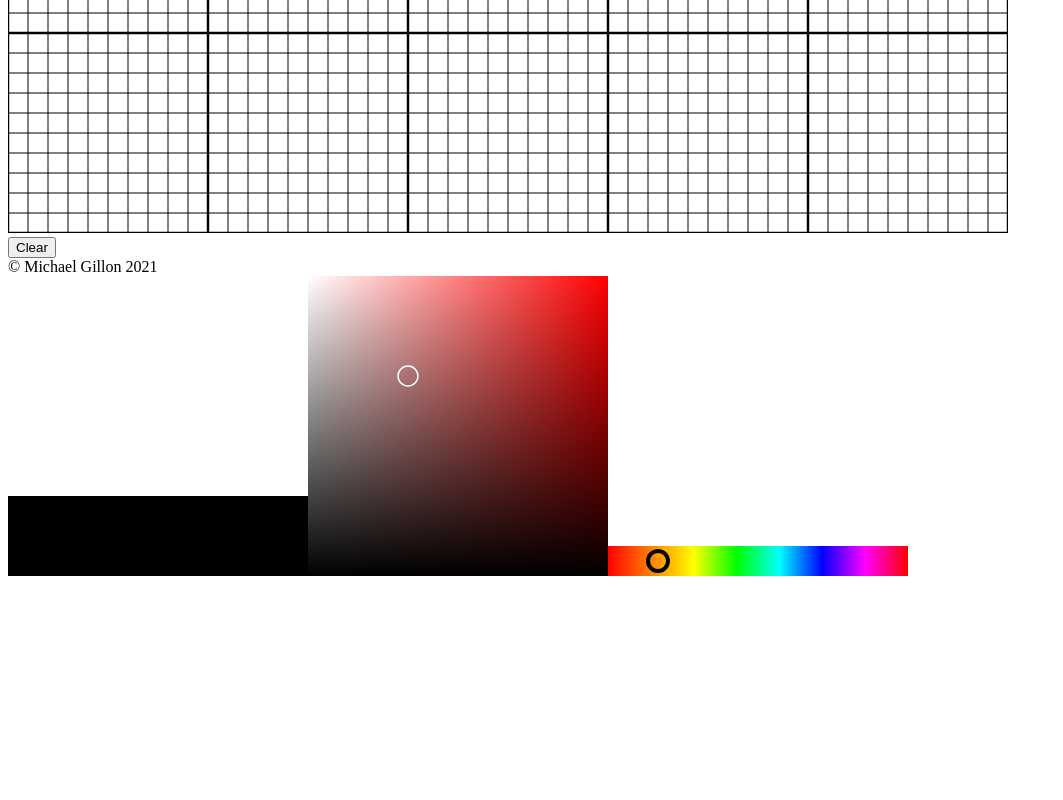
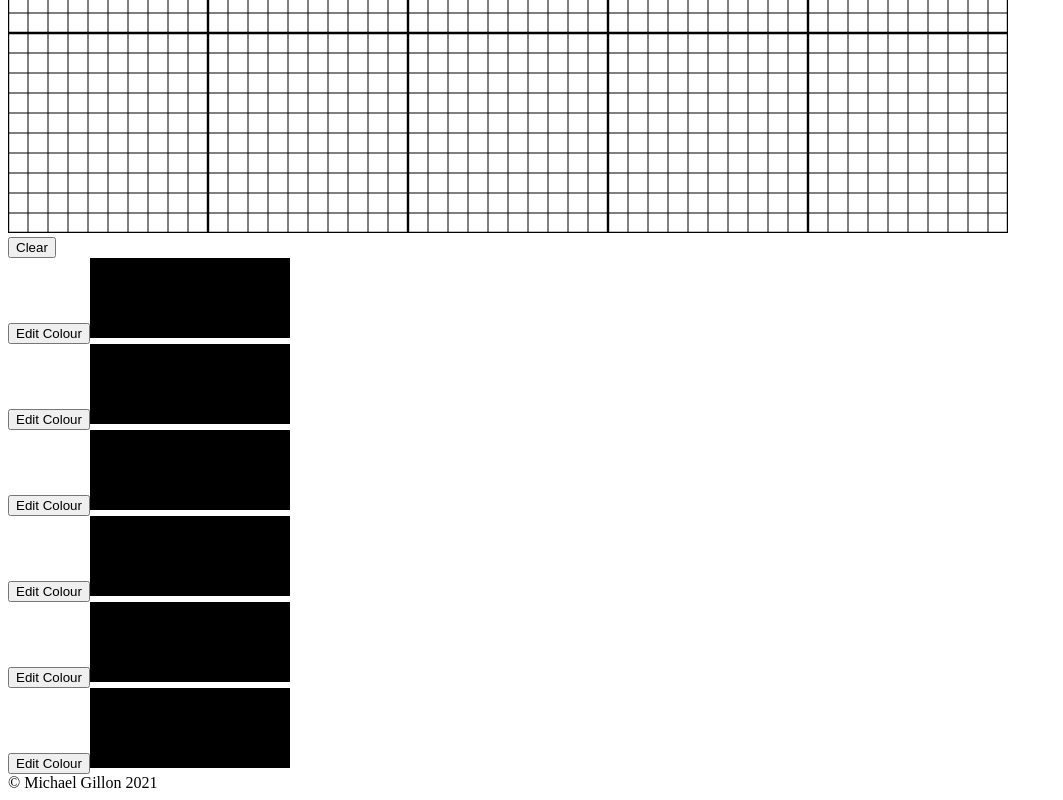
Before and after one commit to Michael115/Knittern, a Next.js app: page / in a window 1280 px wide. Shown: the part 793-1593 px from the top of the page, without its empty margins (0-1063 px from the left). Before the commit the page ends 1381 px from the top, so only its background shows below. Built offline with nearby package versions, Linux system fonts and the light colour scheme.

Commit message:
Mostly done color pickers and done basic tie into pattern

```diff
--- a/components/colorPicker.tsx
+++ b/components/colorPicker.tsx
@@ -1,8 +1,11 @@
-import React, { useEffect, useRef } from "react";
-import { Canvas, Point } from "../interfaces/interfaces";
-import { Portal } from "./portal";
+import React, { useCallback, useEffect, useRef, useState } from "react";
+import { ColorPickerParams, Point } from "../interfaces/interfaces";
 
-export const ColorPicker: React.FC<Canvas> = ({ width, height }) => {
+export const ColorPicker: React.FC<ColorPickerParams> = ({
+  width,
+  height,
+  onClick,
+}) => {
   const canvasRef = useRef<HTMLCanvasElement>(null);
   const chosenColorCanvasRef = useRef<HTMLCanvasElement>(null);
   const colorBarCanvasRef = useRef<HTMLCanvasElement>(null);
@@ -13,8 +16,19 @@ export const ColorPicker: React.FC<Canvas> = ({ width, height }) => {
   const colorbarColor = useRef<string>("rgba(255,0,0,1)");
   const chosenColor = useRef<string>("rgba(0,0,0,1)");
 
-  const chosenColorPosition = useRef<Point>({ x: 100, y: 100 });
+  const chosenColorPosition = useRef<Point>({ x: 150, y: 50 });
   const colorbarPosition = useRef<Point>({ x: 50, y: 0 });
+
+  const [open, setOpen] = useState<boolean>(false);
+
+  const close = useCallback(
+    (event: React.MouseEvent<HTMLDivElement, MouseEvent>) => {
+      if (event.target === event.currentTarget) {
+        setOpen(false);
+      }
+    },
+    []
+  );
 
   const adjustPointSpace = (canvas: HTMLCanvasElement, pt: Point): Point => {
     var rect = canvas!.getBoundingClientRect();
@@ -167,7 +181,7 @@ export const ColorPicker: React.FC<Canvas> = ({ width, height }) => {
 
     var pt = adjustPointSpace(colorBarCanvasRef.current, {
       x: e.clientX,
-      y: 15,
+      y: e.clientY,
     });
     colorbarPosition.current = pt;
 
@@ -189,21 +203,33 @@ export const ColorPicker: React.FC<Canvas> = ({ width, height }) => {
   };
 
   useEffect(() => {
+    setColorBar();
+    setChosenColor();
+
     draw();
     drawColorBar();
     drawChosenColor();
   });
 
   return (
-    <Portal>
     <div className={"flex flex-col"}>
+      <div className="flex flex-col ">
+        <button
+          onClick={() => setOpen(!open)}
+          className="bg-gray-500 hover:bg-gray-700 text-white font-bold py-1 px-2 rounded"
+        >
+          {!open ? "Edit Colour" : "Close"}
+        </button>
         <canvas
-          className={"flex cursor-crosshair"}
+          className={`flex cursor-pointer`}
+          onClick={() => onClick(chosenColor.current)}
           ref={chosenColorCanvasRef}
           width={width}
           height={80}
         ></canvas>
-
+      </div>
+      {open && (
+        <div className={"flex flex-col"}>
           <canvas
             onMouseDown={mouseDown}
             onMouseMove={mouseMove}
@@ -226,6 +252,7 @@ export const ColorPicker: React.FC<Canvas> = ({ width, height }) => {
             height={30}
           ></canvas>
         </div>
-    </Portal>
+      )}
+    </div>
   );
 };
--- a/components/patternCanvas.tsx
+++ b/components/patternCanvas.tsx
@@ -28,14 +28,9 @@ export const PatternCanvas: React.FC<Canvas> = ({ width, height }) => {
 
   const canvasRef = useRef<HTMLCanvasElement>(null);
   const mouseDownRef = useRef(false);
-  const currentColor = useRef<string>("blue");
+  const currentColor = useRef<string>("nodraw");
 
-  const colors = new Map<string, Color>([
-    ["black", { r: 0, g: 0, b: 0 }],
-    ["blue", { r: 0, g: 0, b: 255 }],
-    ["red", { r: 255, g: 0, b: 0 }],
-    ["green", { r: 0, g: 255, b: 0 }],
-  ]);
+  const colors = new Map<string, string>([]);
 
   const pattern = useRef<Pattern>({
     stitches: freshStitches(width, height, rowSize, colSize),
@@ -111,7 +106,7 @@ export const PatternCanvas: React.FC<Canvas> = ({ width, height }) => {
   ) => {
     if (colorType !== "nodraw") {
       var colorLookup = colors.get(colorType);
-      ctx.fillStyle = `rgba(${colorLookup.r},${colorLookup.g},${colorLookup.b},1)`;
+      ctx.fillStyle = colorLookup;
       ctx.fillRect(
         floor(pt.x, rowSize),
         floor(pt.y, colSize),
@@ -205,7 +200,55 @@ export const PatternCanvas: React.FC<Canvas> = ({ width, height }) => {
           Clear
         </button>
 
-        <ColorPicker width={300} height={300}></ColorPicker>
+        <ColorPicker
+          width={200}
+          height={200}
+          onClick={(color) => {
+            console.log(color);
+            colors.set("0", color);
+            currentColor.current = "0";
+          }}
+        ></ColorPicker>
+        <ColorPicker
+          width={200}
+          height={200}
+          onClick={(color) => {
+            colors.set("1", color);
+            currentColor.current = "1";
+          }}
+        ></ColorPicker>
+        <ColorPicker
+          width={200}
+          height={200}
+          onClick={(color) => {
+            colors.set("2", color);
+            currentColor.current = "2";
+          }}
+        ></ColorPicker>
+        <ColorPicker
+          width={200}
+          height={200}
+          onClick={(color) => {
+            colors.set("3", color);
+            currentColor.current = "3";
+          }}
+        ></ColorPicker>
+        <ColorPicker
+          width={200}
+          height={200}
+          onClick={(color) => {
+            colors.set("4", color);
+            currentColor.current = "4";
+          }}
+        ></ColorPicker>
+        <ColorPicker
+          width={200}
+          height={200}
+          onClick={(color) => {
+            colors.set("5", color);
+            currentColor.current = "5";
+          }}
+        ></ColorPicker>
       </div>
     </div>
   );
--- a/interfaces/interfaces.ts
+++ b/interfaces/interfaces.ts
@@ -1,6 +1,12 @@
 export interface Canvas {
     width: number,
     height: number,
+}
+
+export interface ColorPickerParams {
+    width: number,
+    height: number,
+    onClick: (color: string) => void
 }
 
 export interface Point {
```
Lines whose indentation alone changed are shown as unchanged.
